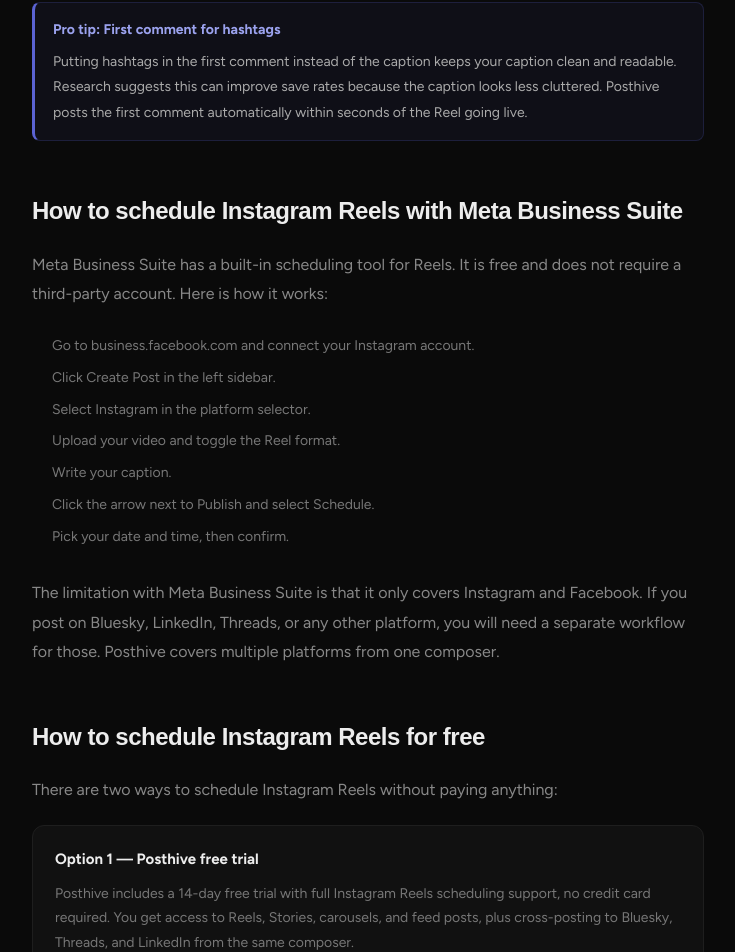
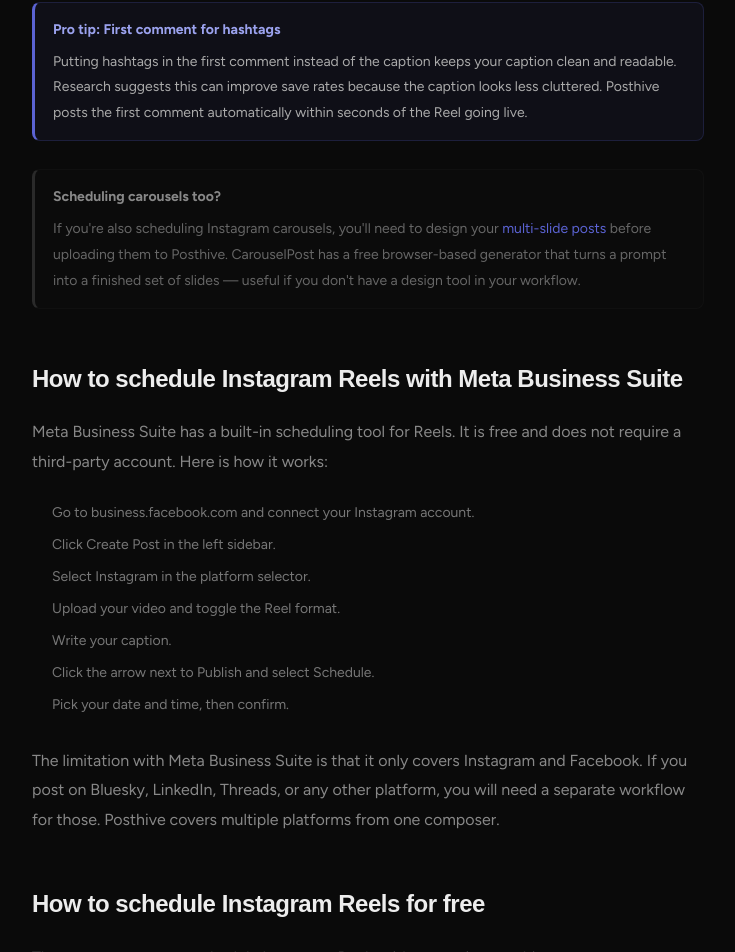
Before and after one commit to AstaBlackClove/posthive, a Next.js app in the folder apps/web/: page /blog/how-to-schedule-instagram-reels in a window 1280 px wide. Shown: the part 3222-4174 px from the top of the page, without its empty margins (272-1007 px from the left). Built offline with nearby package versions, Linux system fonts and the light colour scheme; no server answers; a web font is replaced by a local one.

Commit message:
feat: add carouselpost.io backlink in instagram reels blog post

```diff
--- a/apps/web/src/app/blog/how-to-schedule-instagram-reels/page.tsx
+++ b/apps/web/src/app/blog/how-to-schedule-instagram-reels/page.tsx
@@ -278,6 +278,13 @@
             </p>
           </Callout>
 
+          <Callout color="#2a2a2a">
+            <p style={{ fontSize: 14, color: "#888", fontWeight: 700, margin: "0 0 6px" }}>Scheduling carousels too?</p>
+            <p style={{ fontSize: 14, color: "#666", margin: 0 }}>
+              If you're also scheduling Instagram carousels, you'll need to design your <a href="https://carouselpost.io/" style={{ color: "#5b63d3", textDecoration: "none" }}>multi-slide posts</a> before uploading them to Posthive. CarouselPost has a free browser-based generator that turns a prompt into a finished set of slides — useful if you don't have a design tool in your workflow.
+            </p>
+          </Callout>
+
           <h2 style={{ fontSize: 24, fontWeight: 700, color: "#ededed", margin: "48px 0 16px", letterSpacing: "-0.02em" }}>
             How to schedule Instagram Reels with Meta Business Suite
           </h2>
```
